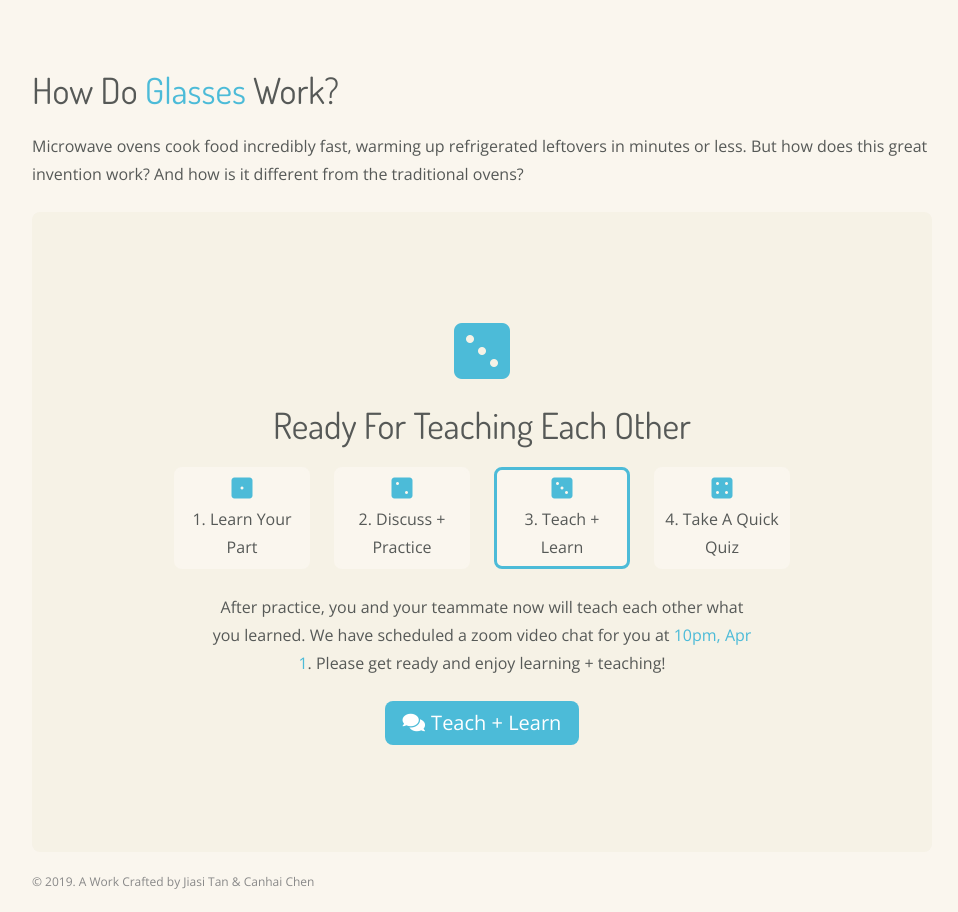
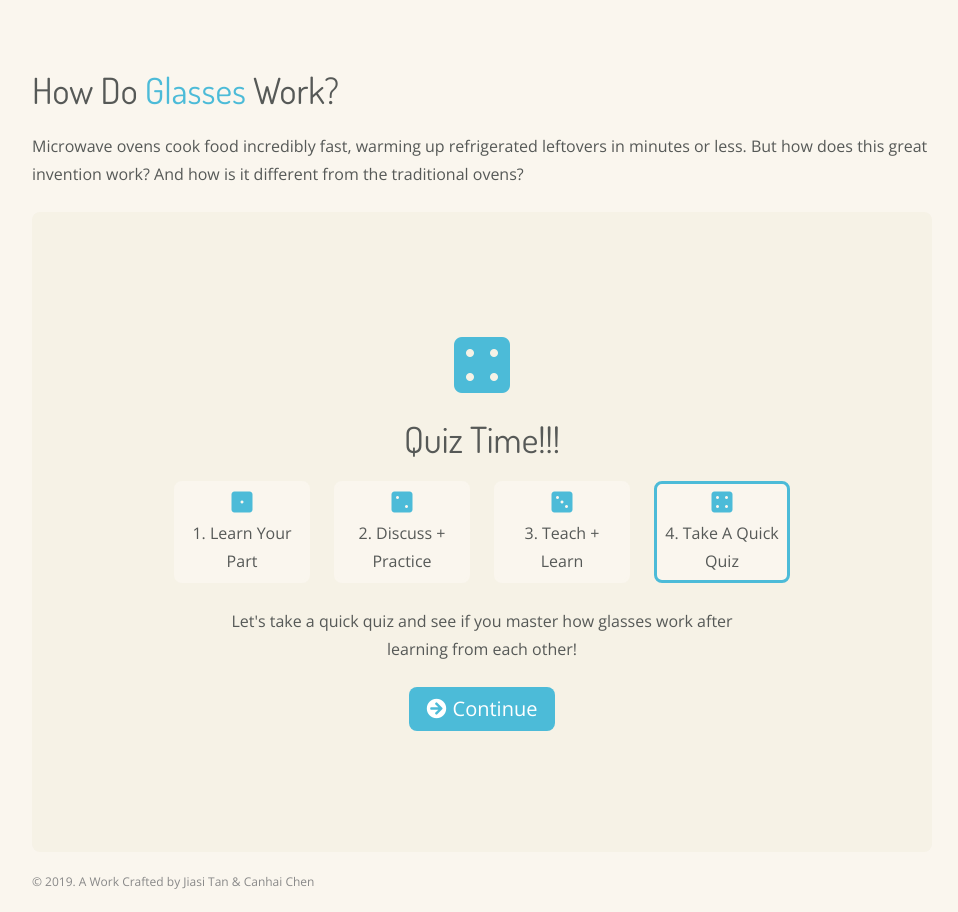
Before and after one commit to pol-chen/tol-glasses, a plain HTML site: page index.html in a window 1280 px wide. Shown: the whole page, without its empty margins (158-1116 px from the left). Drawn offline with nearby package versions, Linux system fonts and the light colour scheme.

Commit message:
Add taught scene

```diff
--- a/index.html
+++ b/index.html
@@ -263,6 +263,33 @@
             </div>
             <p>After practice, you and your teammate now will teach each other what you learned. We have scheduled a zoom video chat for you at <b>10pm, Apr 1</b>. Please get ready and enjoy learning + teaching!</p>
             <a class="btn-continue" data-next="#scene-title-pasta"><i class="fas fa-comments"></i>Teach + Learn</a>
+          </div>
+
+          <div id="scene-taught" class="scene">
+            <div class="icon icon-s">
+              <i class="fas fa-dice-four"></i>
+            </div>
+            <h2>Quiz Time!!!</h2>
+            <div class="gallery timeline select select-disabled">
+              <div class="frame option">
+                <p><i class="fas fa-dice-one"></i></p>
+                <p>1. Learn Your Part</p>
+              </div>
+              <div class="frame option">
+                <p><i class="fas fa-dice-two"></i></p>
+                <p>2. Discuss + Practice</p>
+              </div>
+              <div class="frame option">
+                <p><i class="fas fa-dice-three"></i></p>
+                <p>3. Teach + Learn</p>
+              </div>
+              <div class="frame option option-selected">
+                <p><i class="fas fa-dice-four"></i></p>
+                <p>4. Take A Quick Quiz</p>
+              </div>
+            </div>
+            <p>Let's take a quick quiz and see if you master how glasses work after learning from each other!</p>
+            <a class="btn-continue" data-next="#scene-question-1"><i class="fas fa-arrow-circle-right"></i>Continue</a>
           </div>
 
           <div id="scene-start" class="scene">
--- a/js/main.js
+++ b/js/main.js
@@ -131,7 +131,7 @@ function triggerSceneEnd() {
 
 $(document).ready(function () {
   showBoard();
-  $('#scene-practiced').show();
+  $('#scene-taught').show();
 
   $('.btn-start').click(function () {
     // hideBoard();
```
